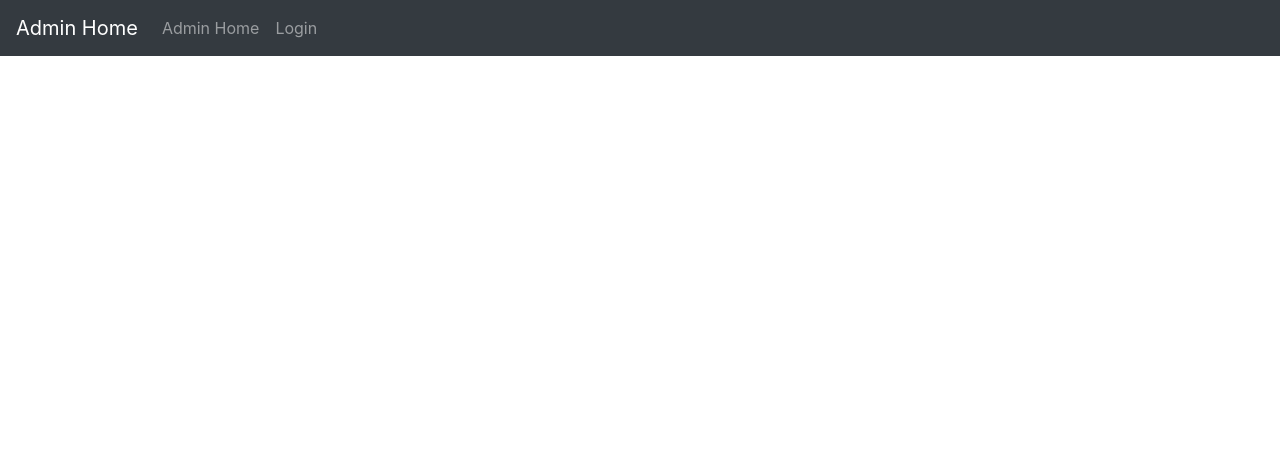
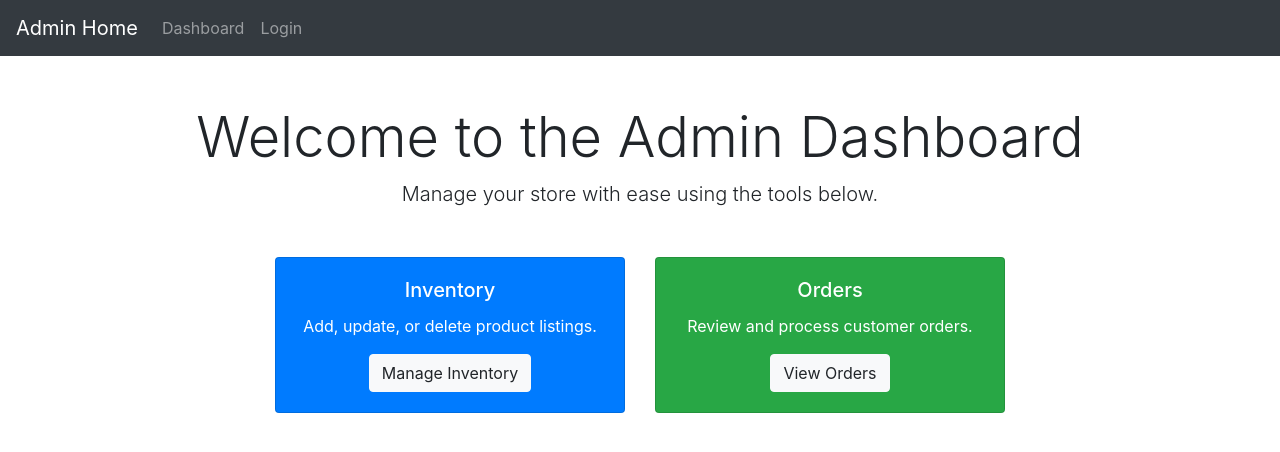
Before and after one commit to thale247/CSCI466-Project, a PHP site: page /admin_index.php in a window 1280 px wide. Shown: the top 452 px of the page. Run offline with PHP 8.4, Linux system fonts and the light colour scheme.

Commit message:
Update admin_index.php

```diff
--- a/php/admin_index.php
+++ b/php/admin_index.php
@@ -2,7 +2,8 @@
 ini_set('display_errors', 1);
 ini_set('display_startup_errors', 1);
 error_reporting(E_ALL);
-session_start(); ?>
+session_start();
+?>
 <!doctype html>
 <html lang="en">
 <?php
@@ -10,7 +11,7 @@ include 'db_connect.php';
 ?>
 <head>
     <meta charset="UTF-8">
-    <title>Admin Home</title>
+    <title>Admin Dashboard</title>
     <link rel="stylesheet" href="https://cdn.jsdelivr.net/npm/bootstrap@4.1.3/dist/css/bootstrap.min.css"
           integrity="sha384-MCw98/SFnGE8fJT3GXwEOngsV7Zt27NXFoaoApmYm81iuXoPkFOJwJ8ERdknLPMO"
           crossorigin="anonymous">
@@ -21,10 +22,10 @@ include 'db_connect.php';
     <nav class="navbar navbar-expand-lg navbar-dark bg-dark">
         <a class="navbar-brand" href="/php/admin_index.php">Admin Home</a>
         <div class="navbar-nav">
-            <a class="nav-item nav-link" href="/php/admin_index.php">Admin Home</a>
+            <a class="nav-item nav-link" href="/php/admin_index.php">Dashboard</a>
             <?php if (isset($_SESSION['username'])): ?>
                 <a class="nav-item nav-link" href="/php/inventory.php">Inventory</a>
-                <a class="nav-item nav-link" href="/php/order_manager.php">Manage Orders</a>
+                <a class="nav-item nav-link" href="/php/order_manager.php">Orders</a>
                 <a class="nav-item nav-link" href="/php/sign_out.php">Sign Out</a>
             <?php else: ?>
                 <a class="nav-item nav-link" href="/php/login.php">Login</a>
@@ -33,10 +34,33 @@ include 'db_connect.php';
     </nav>
 </header>
 
-<main class="container mt-4">
-    <div class="row">
+<main class="container mt-5">
+    <div class="text-center mb-5">
+        <h1 class="display-4">Welcome to the Admin Dashboard</h1>
+        <p class="lead">Manage your store with ease using the tools below.</p>
+    </div>
 
+    <div class="row justify-content-center">
+        <div class="col-md-4 mb-4">
+            <div class="card text-white bg-primary h-100">
+                <div class="card-body text-center">
+                    <h5 class="card-title">Inventory</h5>
+                    <p class="card-text">Add, update, or delete product listings.</p>
+                    <a href="/php/inventory.php" class="btn btn-light">Manage Inventory</a>
+                </div>
+            </div>
+        </div>
+        <div class="col-md-4 mb-4">
+            <div class="card text-white bg-success h-100">
+                <div class="card-body text-center">
+                    <h5 class="card-title">Orders</h5>
+                    <p class="card-text">Review and process customer orders.</p>
+                    <a href="/php/order_manager.php" class="btn btn-light">View Orders</a>
+                </div>
+            </div>
+        </div>
     </div>
 </main>
+
 </body>
 </html>
```
